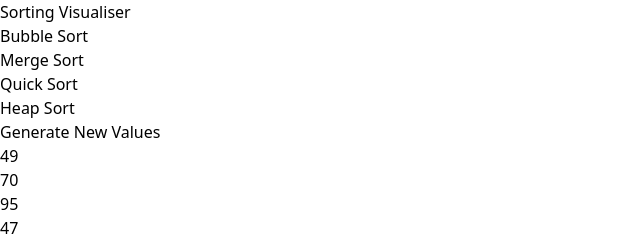
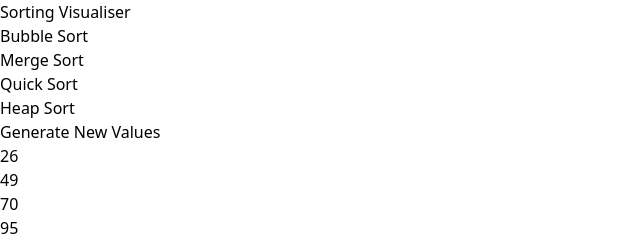
Before and after one commit to utkarsh369gupta/SortingVisualiser, a React (Vite) app: page / in a window 1280 px wide. Shown: the top 236 px of the page, without its empty margins (0-640 px from the left). Built offline with nearby package versions, Linux system fonts and the light colour scheme.

Commit message:
add 26 and if anything left just in case

```diff
--- a/src/components/SortingVisualiser.tsx
+++ b/src/components/SortingVisualiser.tsx
@@ -8,6 +8,7 @@ const SortingVisualiser: React.FC = () => {
       throw new Error("Length exceeds the number of unique values in the specified range");
     }
     const uniqueNumbers = new Set<number>();
+    uniqueNumbers.add(26);    // as 26 is my lucky number
     while (uniqueNumbers.size < length) {
       const num = Math.floor(Math.random() * (max - min + 1)) + min;
       uniqueNumbers.add(num);
```
